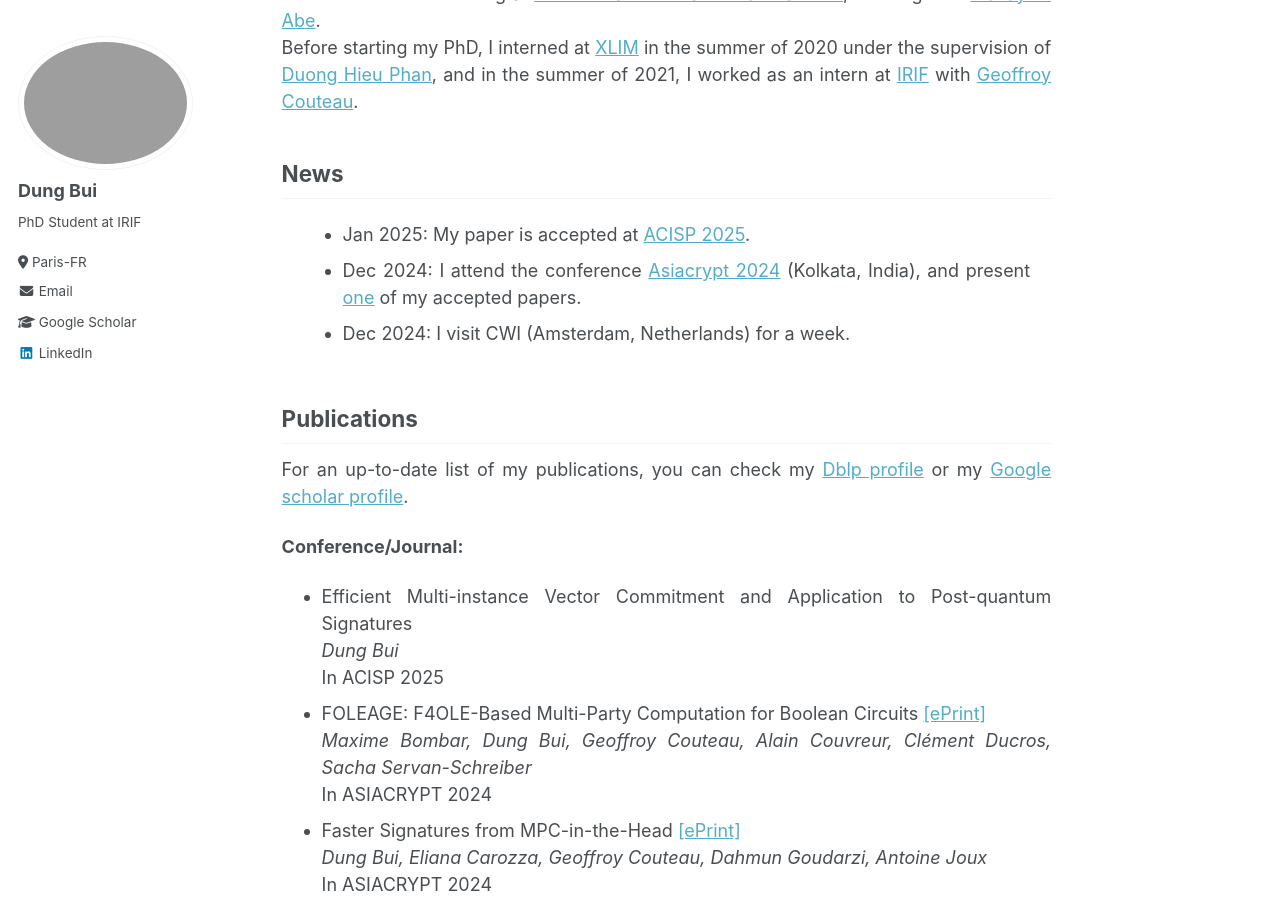
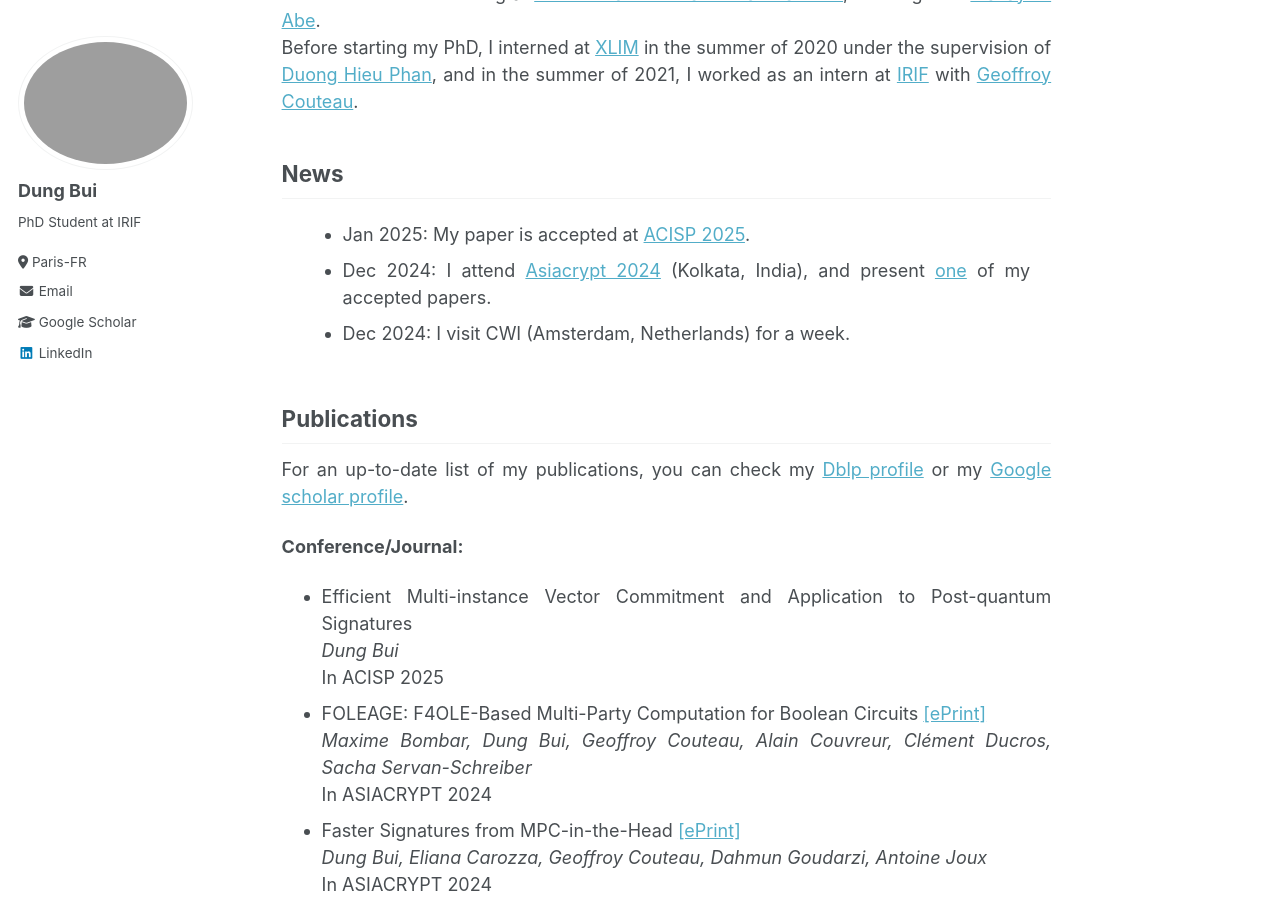
Before and after one commit to dungbui15/dungbui15.github.io, a Jekyll site: the page built from _pages/about.md, in a window 1280 px wide and 900 px high, scrolled down 465 px. Built offline with Jekyll 4.4.1, drawn with Linux system fonts in a browser that asks for light colours.

Commit message:
Update about.md

```diff
--- a/_pages/about.md
+++ b/_pages/about.md
@@ -41,7 +41,7 @@ Before starting my PhD, I interned at [XLIM](https://www.xlim.fr/en) in the summ
 <div class="scrollable">
   <ul>
     <li>Jan 2025: My paper is accepted at <a href="https://uow-ic2.github.io/acisp2025/cfp.html">ACISP 2025</a>.</li>
-    <li>Dec 2024: I attend the conference <a href="https://asiacrypt.iacr.org/2024/">Asiacrypt 2024</a> (Kolkata, India), and present <a href="https://eprint.iacr.org/2024/252">one</a> of my accepted papers.</li>
+    <li>Dec 2024: I attend <a href="https://asiacrypt.iacr.org/2024/">Asiacrypt 2024</a> (Kolkata, India), and present <a href="https://eprint.iacr.org/2024/252">one</a> of my accepted papers.</li>
     <li>Dec 2024: I visit CWI (Amsterdam, Netherlands) for a week.</li>
     <li>Aug 2024: Two papers are accepted at <a href="https://asiacrypt.iacr.org/2024/">Asiacrypt 2024</a>.</li>
     <li>Jun-Aug 2024: I intern at <a href="https://www.rd.ntt/e/sil/">NTT Social Informatics Laboratories</a>, working with <a href="https://security-kouza.github.io/nanacov/">Masayuki Abe</a>.</li>
```
